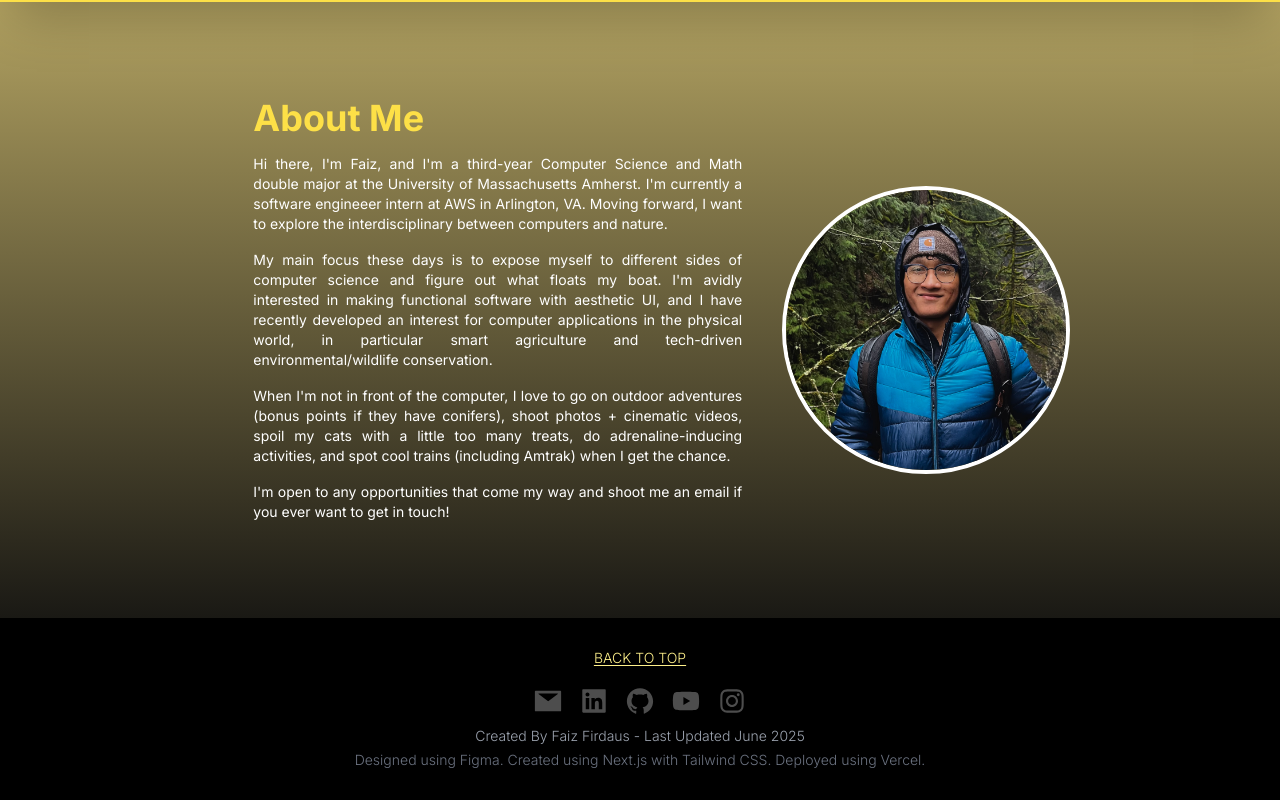
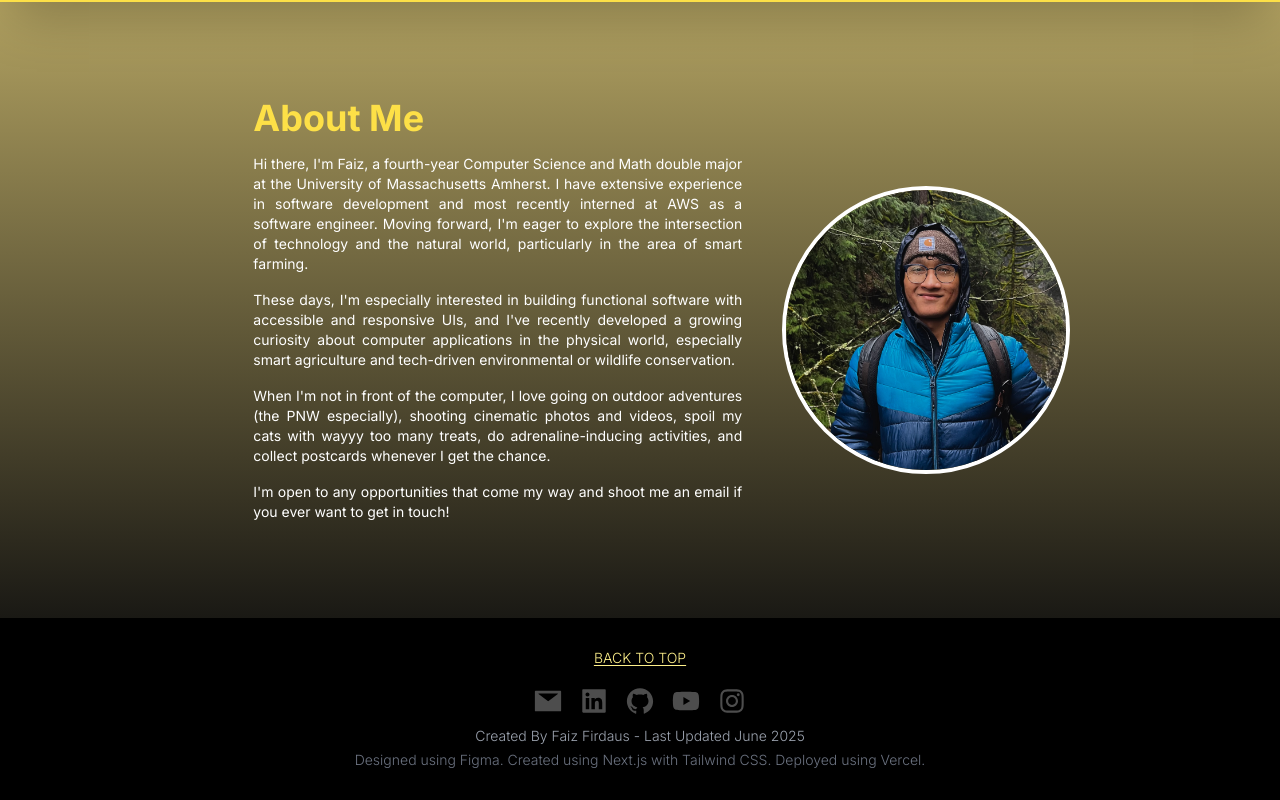
Before and after one commit to faizfrds/portfolio-v2, a Next.js app: page / in a window 1280 px wide. Shown: the part 4874-5674 px from the top of the page. Built offline with nearby package versions, Linux system fonts and the light colour scheme.

Commit message:
updated about me

```diff
--- a/components/About.tsx
+++ b/components/About.tsx
@@ -13,18 +13,13 @@ export default function About() {
               About Me
             </h2>
             <p className="text-sm mb-4 text-white">
-              Hi there, I'm Faiz, and I'm a third-year Computer Science and Math double major
-              at the University of Massachusetts Amherst. I'm
-              currently a software engineeer intern at AWS in Arlington, VA. Moving forward, I want to explore the interdisciplinary between computers and nature.
+            Hi there, I'm Faiz, a fourth-year Computer Science and Math double major at the University of Massachusetts Amherst. I have extensive experience in software development and most recently interned at AWS as a software engineer. Moving forward, I'm eager to explore the intersection of technology and the natural world, particularly in the area of smart farming.
             </p>
             <p className="text-sm mb-4 text-white">
-              My main focus these days is to expose myself to different sides of computer
-              science and figure out what floats my boat. I'm avidly interested in making functional
-              software with aesthetic UI, and I have recently developed an interest
-              for computer applications in the physical world, in particular smart agriculture and tech-driven environmental/wildlife conservation.
+            These days, I'm especially interested in building functional software with accessible and responsive UIs, and I've recently developed a growing curiosity about computer applications in the physical world, especially smart agriculture and tech-driven environmental or wildlife conservation.
             </p>
             <p className="text-sm mb-4 text-white">
-              When I'm not in front of the computer, I love to go on outdoor adventures (bonus points if they have conifers), shoot photos + cinematic videos, spoil my cats with a little too many treats, do adrenaline-inducing activities, and spot cool trains (including Amtrak) when I get the chance.
+              When I'm not in front of the computer, I love going on outdoor adventures (the PNW especially), shooting cinematic photos and videos, spoil my cats with wayyy too many treats, do adrenaline-inducing activities, and collect postcards whenever I get the chance.
             </p>
             <p className="text-sm mb-4 text-white">
               I'm open to any opportunities that come my way and shoot me an email if you ever want to get in touch!
```
